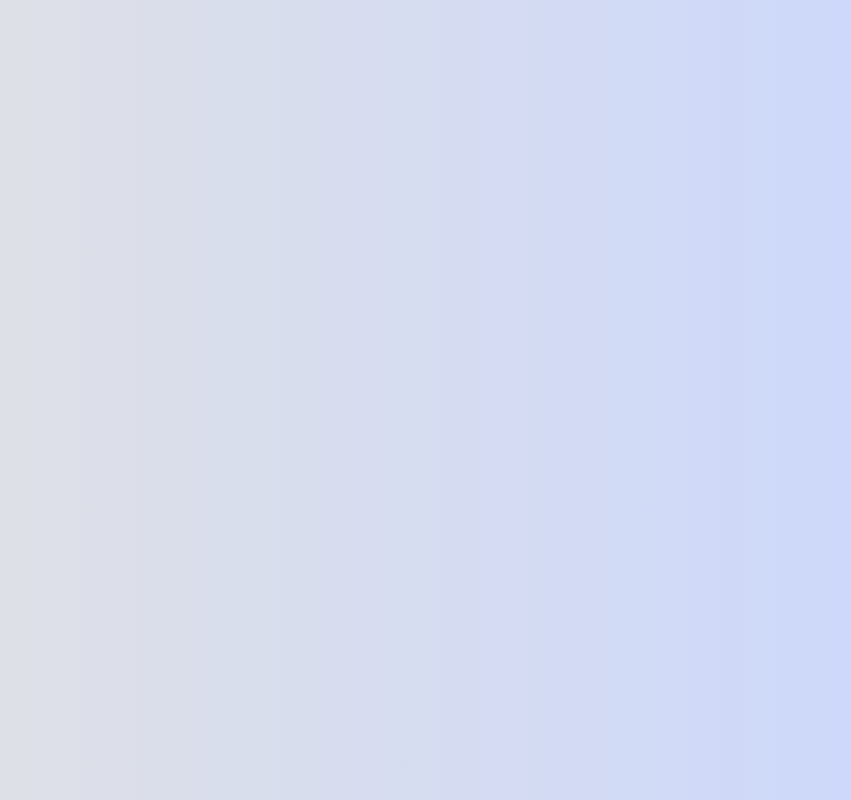
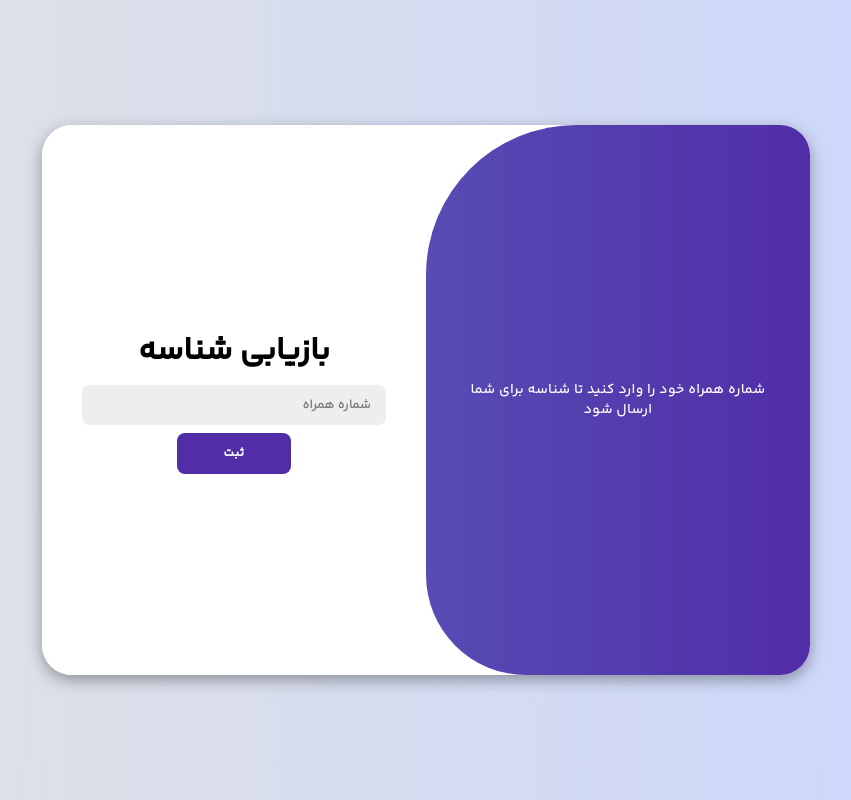
Before and after one commit to rzbeh/front, a React (Create React App) app: page /forget-serial in a window 1280 px wide. Before the commit this address had no page. Shown: the whole page, without its empty margins (214-1065 px from the left). Built offline with nearby package versions, Linux system fonts and the light colour scheme.

Commit message:
forget serial added

```diff
--- a/src/API/api.js
+++ b/src/API/api.js
@@ -1,6 +1,6 @@
 import axios from "axios";
 
-const API_BASE_URL = "https://localhost:7076";
+const API_BASE_URL = "http://localhost:5120";
 const axiosInstance = axios.create({
   baseURL: API_BASE_URL,
   timeout: 300000,
@@ -38,6 +38,10 @@ const api = {
       `/api/Serial/qr-code-serial-status/${serial}`
     );
   },
+
+  sendSerial: async (phoneNumber) => {
+    return await axiosInstance.post("/api/Sms/send-serial", { phoneNumber });
+  },
 };
 
 export default api;
--- a/src/App.js
+++ b/src/App.js
@@ -4,6 +4,7 @@ import { Route, Routes } from "react-router-dom";
 import "./App.css";
 import TrackForm from "./Components/Track";
 import QRCodePage from "./Components/QRCodePage";
+import ForgetSerial from "./Components/ForgetSerial";
 
 function App() {
   return (
@@ -19,6 +20,7 @@ function App() {
           }
         />
         <Route path="/qrcode" element={<QRCodePage />} />
+        <Route path="/forget-serial" element={<ForgetSerial />} />
       </Routes>
     </div>
   );
--- /dev/null
+++ b/src/Components/ForgetSerial.js
@@ -0,0 +1,60 @@
+import React, { useState } from "react";
+import api from "../API/api";
+import Spinner from "./Spinner";
+
+export default function ForgetSerial() {
+  const [error, setError] = useState("");
+  const [message, setMessage] = useState("");
+  const [loading, setLoading] = useState(false);
+
+  const sendSerial = async (e) => {
+    e.preventDefault();
+    setLoading(true);
+    setError("");
+    setMessage("");
+    const phoneNumber = e.target[0].value;
+    try {
+      const res = await api.sendSerial(phoneNumber);
+      setMessage(res.data);
+    } catch (error) {
+      setError(error.response.data);
+    } finally {
+      setLoading(false);
+    }
+  };
+  return (
+    <div className="container" id="container">
+      <div className="form-container">
+        <form onSubmit={sendSerial} className="forget-serial">
+          <h1>بازیابی شناسه</h1>
+          <input type="text" name="phone" placeholder="شماره همراه" required />
+          {error !== "" && (
+            <div className="error-box">
+              <p className="error-message">{error}</p>
+            </div>
+          )}
+          {message !== "" && (
+            <div className="message-box">
+              <p className="success-message">{message}</p>
+            </div>
+          )}
+          <button
+            type="submit"
+            className="main-button loader-button"
+            disabled={loading}
+          >
+            {loading && <Spinner />}
+            ثبت
+          </button>
+        </form>
+      </div>
+      <div className="toggle-container">
+        <div className="toggle">
+          <div className="toggle-panel toggle-right">
+            <p>شماره همراه خود را وارد کنید تا شناسه برای شما ارسال شود</p>
+          </div>
+        </div>
+      </div>
+    </div>
+  );
+}
--- a/src/Components/PhoneIdForm.js
+++ b/src/Components/PhoneIdForm.js
@@ -1,10 +1,12 @@
 import React, { useState } from "react";
-import { useSearchParams } from "react-router-dom";
+import { useNavigate, useSearchParams } from "react-router-dom";
 import api from "../API/api";
 
 export default function PhoneIdForm({ setStep }) {
   const [error, setError] = useState("");
   const [searchParams, setSearchParams] = useSearchParams();
+
+  const navigate = useNavigate();
 
   const checkSerial = async (e) => {
     e.preventDefault();
@@ -47,6 +49,12 @@ export default function PhoneIdForm({ setStep }) {
           <p className="error-message">{error}</p>
         </div>
       )}
+      <p className="forget-serial-text">
+        شناسه خود را فراموش کرده‌اید؟
+        <p className="link" onClick={() => navigate("/forget-serial")}>
+          بازیابی شناسه
+        </p>
+      </p>
       <button type="submit" className="main-button">
         ثبت
       </button>
--- /dev/null
+++ b/src/Components/Spinner.js
@@ -0,0 +1,4 @@
+import "./spinner.css";
+export default function Spinner() {
+  return <div className="loader"></div>;
+}
--- /dev/null
+++ b/src/Components/spinner.css
@@ -0,0 +1,17 @@
+.loader {
+  border: 3px solid #f3f3f3;
+  border-top: 3px solid #512da8;
+  border-radius: 50%;
+  width: 15px;
+  height: 15px;
+  animation: spin 1s linear infinite;
+}
+
+@keyframes spin {
+  0% {
+    transform: rotate(0deg);
+  }
+  100% {
+    transform: rotate(360deg);
+  }
+}
--- a/src/Components/style.css
+++ b/src/Components/style.css
@@ -65,9 +65,39 @@ body {
   cursor: pointer;
 }
 
+.main-button:disabled {
+  background-color: #522da885;
+  cursor: not-allowed;
+}
+
 .main-button.hidden {
   background-color: transparent;
   border-color: #fff;
+}
+
+.loader-button {
+  display: flex;
+  justify-content: center;
+  align-items: center;
+  gap: 5px;
+}
+
+.forget-serial-text {
+  direction: rtl;
+  display: flex;
+  flex-wrap: wrap;
+  justify-content: center;
+  align-items: center;
+  gap: 3px;
+  margin: 8px 0 8px 0 !important;
+  font-size: 12px !important;
+  .link {
+    margin: 0;
+    font-size: 12px !important;
+    text-decoration: underline;
+    color: blue;
+    cursor: pointer;
+  }
 }
 
 .container form {
@@ -243,8 +273,14 @@ body {
 .error-message {
   font-size: 12px !important;
   font-weight: 600;
-  margin: 8px 0 8px 0 !important;
+  margin: 0px 0 8px 0 !important;
   color: red;
+}
+.success-message {
+  font-size: 12px !important;
+  font-weight: 600;
+  margin: 0px 0 8px 0 !important;
+  color: green;
 }
 
 .details-form .form-grid {
@@ -275,7 +311,11 @@ body {
 
   .sign-in {
     width: 100%;
-    margin-bottom: 130px;
+    margin-bottom: 100px;
+  }
+
+  .forget-serial {
+    margin-bottom: 100px !important;
   }
 
   .form-container {
```
Also changed, not shown: src/Components/QRCodePage.js (+0 -7 lines).
